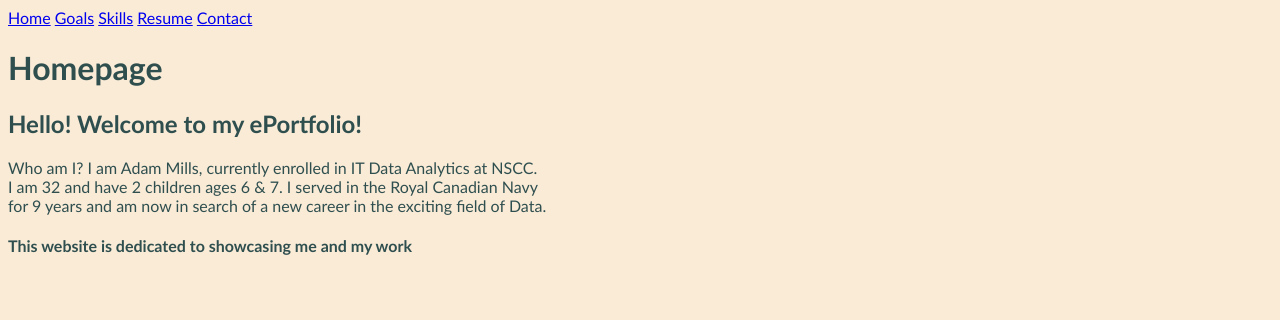
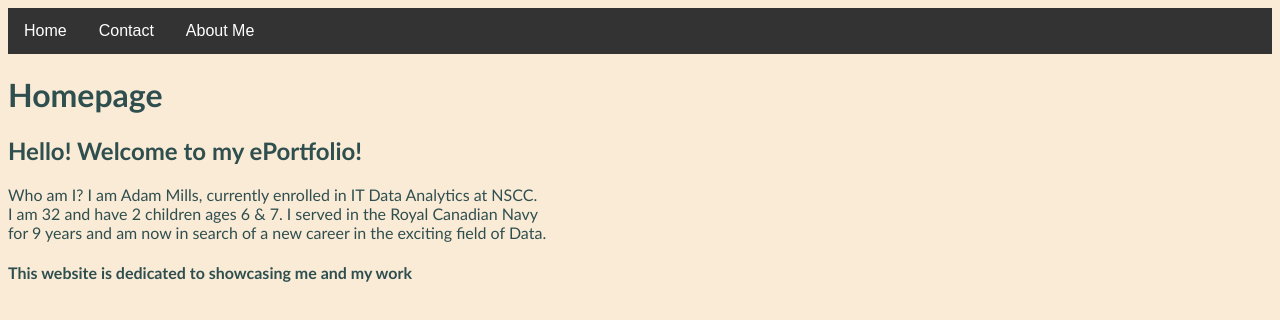
Before and after one commit to Mr-Skele/WEBD1000-ePortfolio, a plain HTML site: page index.html in a window 1280 px wide. Drawn offline with Linux system fonts and the light colour scheme.

Commit message:
Added Dropdown Nav Bar

```diff
--- a/index.html
+++ b/index.html
@@ -4,14 +4,23 @@
         <link rel="stylesheet" href="portfolio_base.css">
         <title>Adam's ePortfolio</title>
     </head>
+    <header>
+        <div class="navbar">
+            <a href="index.html">Home</a>
+            <a href="contact.html">Contact</a>
+            <div class="dropdown">
+              <button class="dropbtn">About Me
+                <i class="fa fa-caret-down"></i>
+              </button>
+              <div class="dropdown-content">
+                <a href="goals.html">Goals</a>
+                <a href="skills.html">Skills</a>
+                <a href="resume.html">Resume</a>
+              </div>
+            </div>
+          </div>
+    </header>
     <body>
-        <div id = "nav">
-            <a href ="index.html">Home</a>
-            <a href ="goals.html">Goals</a>
-            <a href ="skills.html">Skills</a>
-            <a href ="resume.html">Resume</a>
-            <a href ="contact.html">Contact</a>
-        </div>
         <h1>Homepage</h1>
         <h2> Hello! Welcome to my ePortfolio!</h2>
         <p>Who am I? I am Adam Mills, currently enrolled in IT Data Analytics at NSCC.<br>
--- a/portfolio_base.css
+++ b/portfolio_base.css
@@ -4,6 +4,82 @@ Author: Adam Mills
 Date: 2/2/2023
 Desc:CSS base file for portfolio
 */
+/* Navbar container */
+.navbar {
+    overflow: hidden;
+    background-color: #333;
+    font-family: Arial;
+  }
+
+  /* Links inside the navbar */
+  .navbar a {
+    float: left;
+    font-size: 16px;
+    color: white;
+    text-align: center;
+    padding: 14px 16px;
+    text-decoration: none;
+  }
+
+  /* The dropdown container */
+  .dropdown {
+    float: left;
+    overflow: hidden;
+  }
+
+  /* Dropdown button */
+  .dropdown .dropbtn {
+    font-size: 16px;
+    border: none;
+    outline: none;
+    color: white;
+    padding: 14px 16px;
+    background-color: inherit;
+    font-family: inherit; /* Important for vertical align on mobile phones */
+    margin: 0; /* Important for vertical align on mobile phones */
+  }
+
+  /* Add a red background color to navbar links on hover */
+  .navbar a:hover, .dropdown:hover .dropbtn {
+    background-color: red;
+  }
+
+  /* Dropdown content (hidden by default) */
+  .dropdown-content {
+    display: none;
+    position: absolute;
+    background-color: #f9f9f9;
+    min-width: 160px;
+    box-shadow: 0px 8px 16px 0px rgba(0,0,0,0.2);
+    z-index: 1;
+  }
+
+  /* Links inside the dropdown */
+  .dropdown-content a {
+    float: none;
+    color: black;
+    padding: 12px 16px;
+    text-decoration: none;
+    display: block;
+    text-align: left;
+  }
+
+  /* Add a grey background color to dropdown links on hover */
+  .dropdown-content a:hover {
+    background-color: #ddd;
+  }
+
+  /* Show the dropdown menu on hover */
+  .dropdown:hover .dropdown-content {
+    display: block;
+  }
+header {
+    background-color: #ffffff;
+    text-align: center;
+    padding: px;
+    color:rgb(0, 0, 0)
+
+  }
 
 body{
     background-color: antiquewhite;
```
